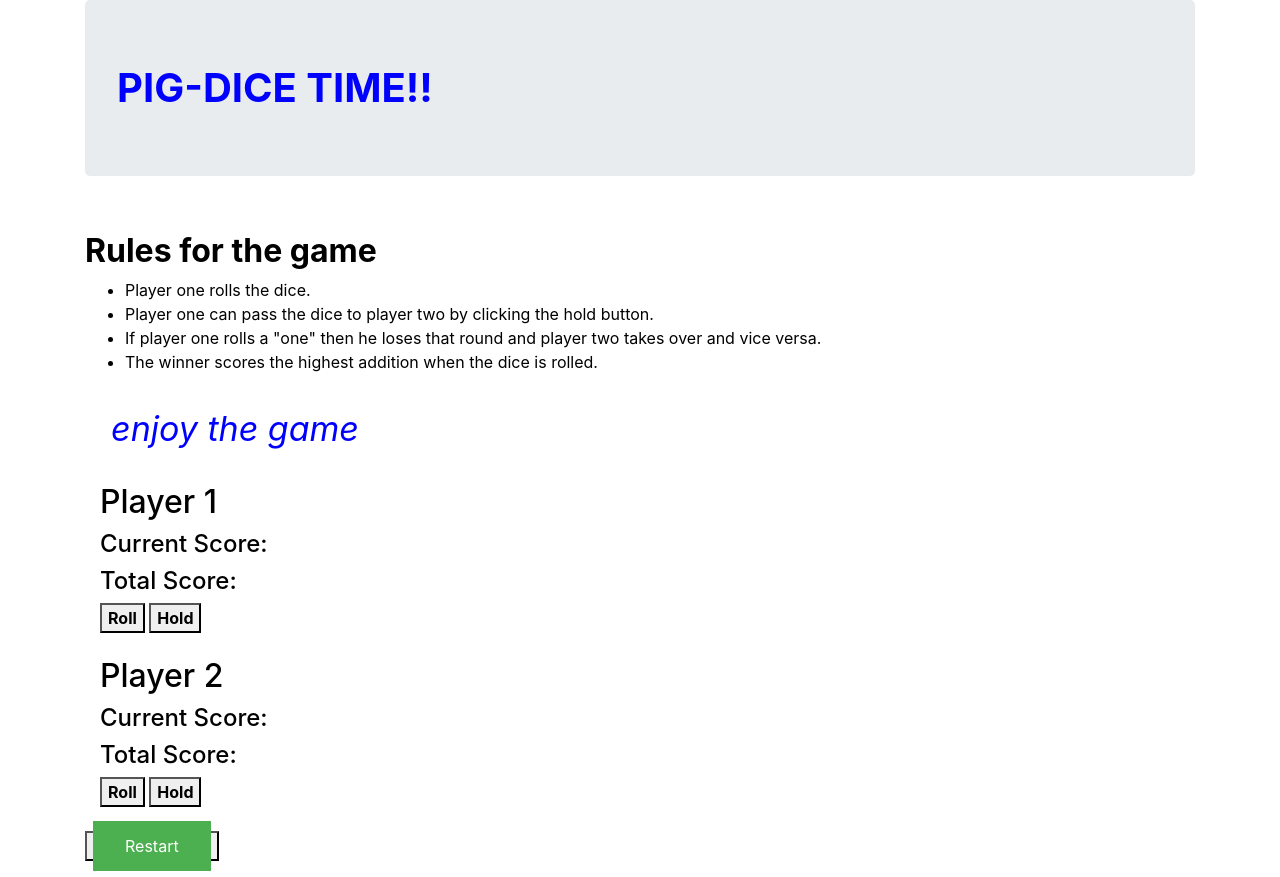
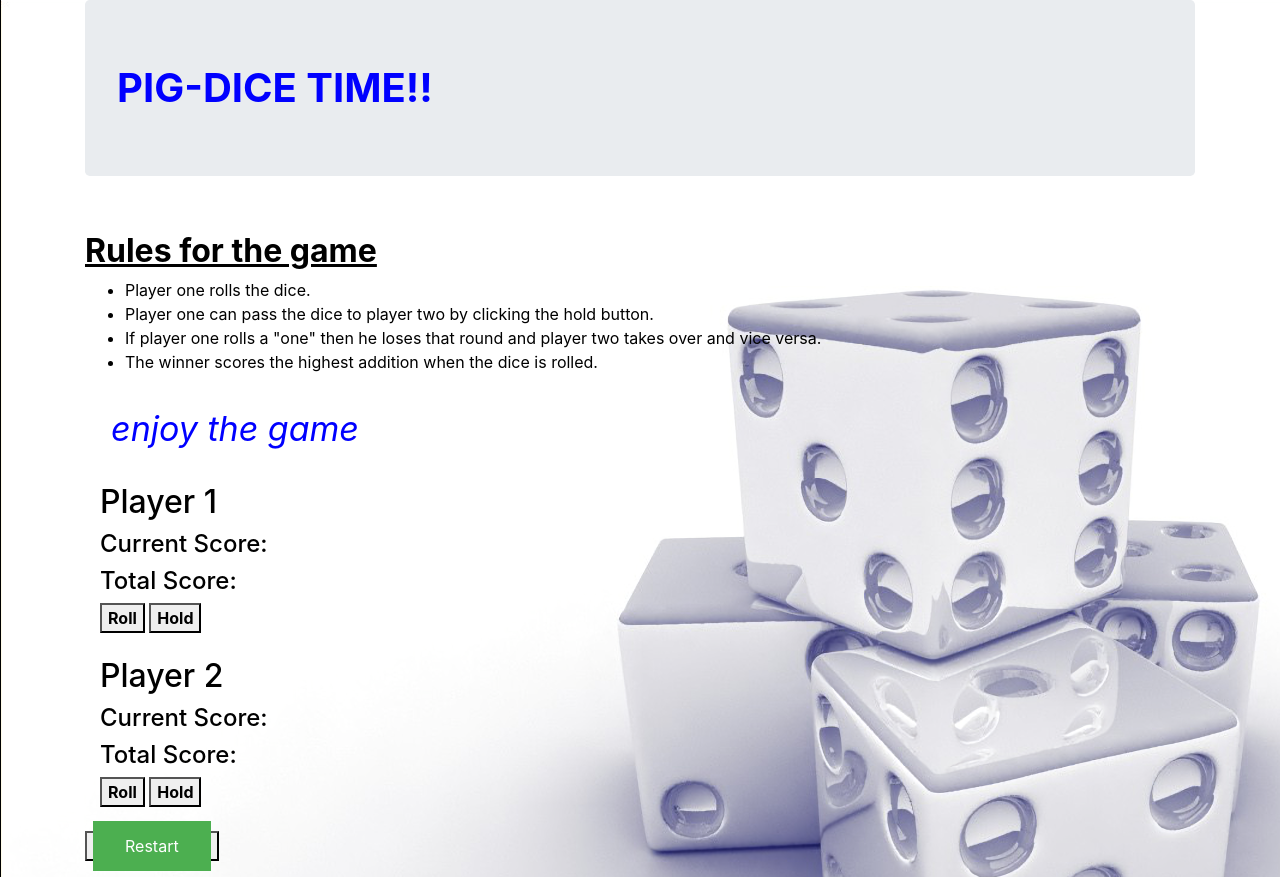
Before and after one commit to xystus45/pig-dice.io, a plain HTML site: page index.html in a window 1280 px wide. Drawn offline with nearby package versions, Linux system fonts and the light colour scheme; files whose address does not match are found by name.

Commit message:
add modification on index.html

```diff
--- a/index.html
+++ b/index.html
@@ -9,13 +9,13 @@
   <title>PIG-DICE</title>
 </head>
 
-<body background="/home/xystus/Documents/pig-dice/images/dice_and_dragon.jpg">
+<body background="/home/xystus/Documents/pig-dice/images/55733.png">
 
   <div class="container">
     <h1 class="jumbotron"><strong>PIG-DICE TIME!!  </strong></h1>
     <div class="form-group">
       <br>
-      <h2><strong>Rules for the game</strong></h2>
+      <h2><strong><u>Rules for the game</u></strong></h2>
       <ul>
         <li>Player one rolls the dice.</li>
         <li>Player one can pass the dice to player two by clicking the hold button.</li>
```
Also changed, not shown: images/55733.png (added), images/dice_and_dragon.jpg (added).
